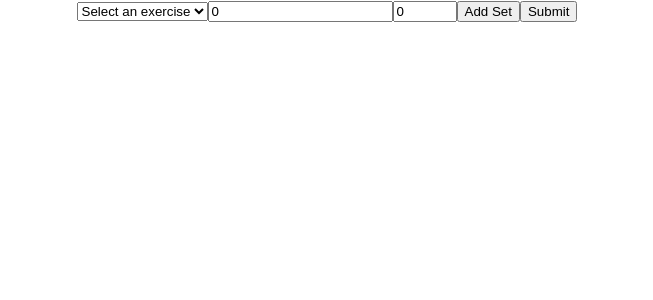
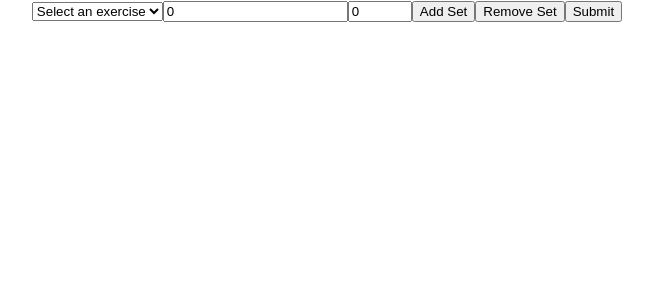
Before and after one commit to michaelocenar/gymtracker, a React (Create React App) app: page / in a window 1280 px wide. Shown: the top 300 px of the page, without its empty margins (313-966 px from the left). Built offline with nearby package versions, Linux system fonts and the light colour scheme.

Commit message:
add a Remove Set button

```diff
--- a/src/App.js
+++ b/src/App.js
@@ -56,6 +56,7 @@ const App = () => {
         />
         {/* add addSet button here */}
         <button type="button">Add Set</button>
+        <button type="button">Remove Set</button>
         <button type="submit">Submit</button>
       </form>
     </div>
```
